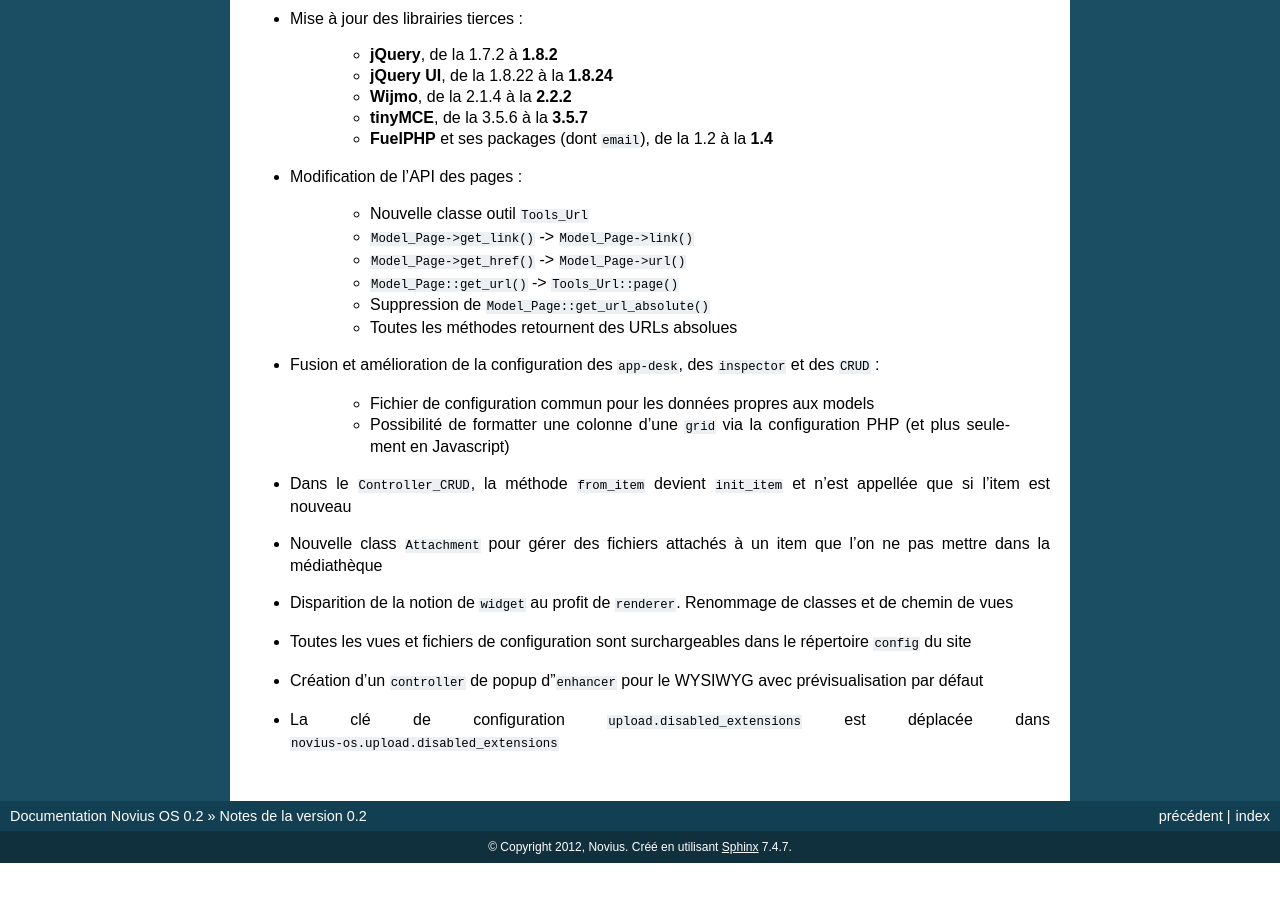
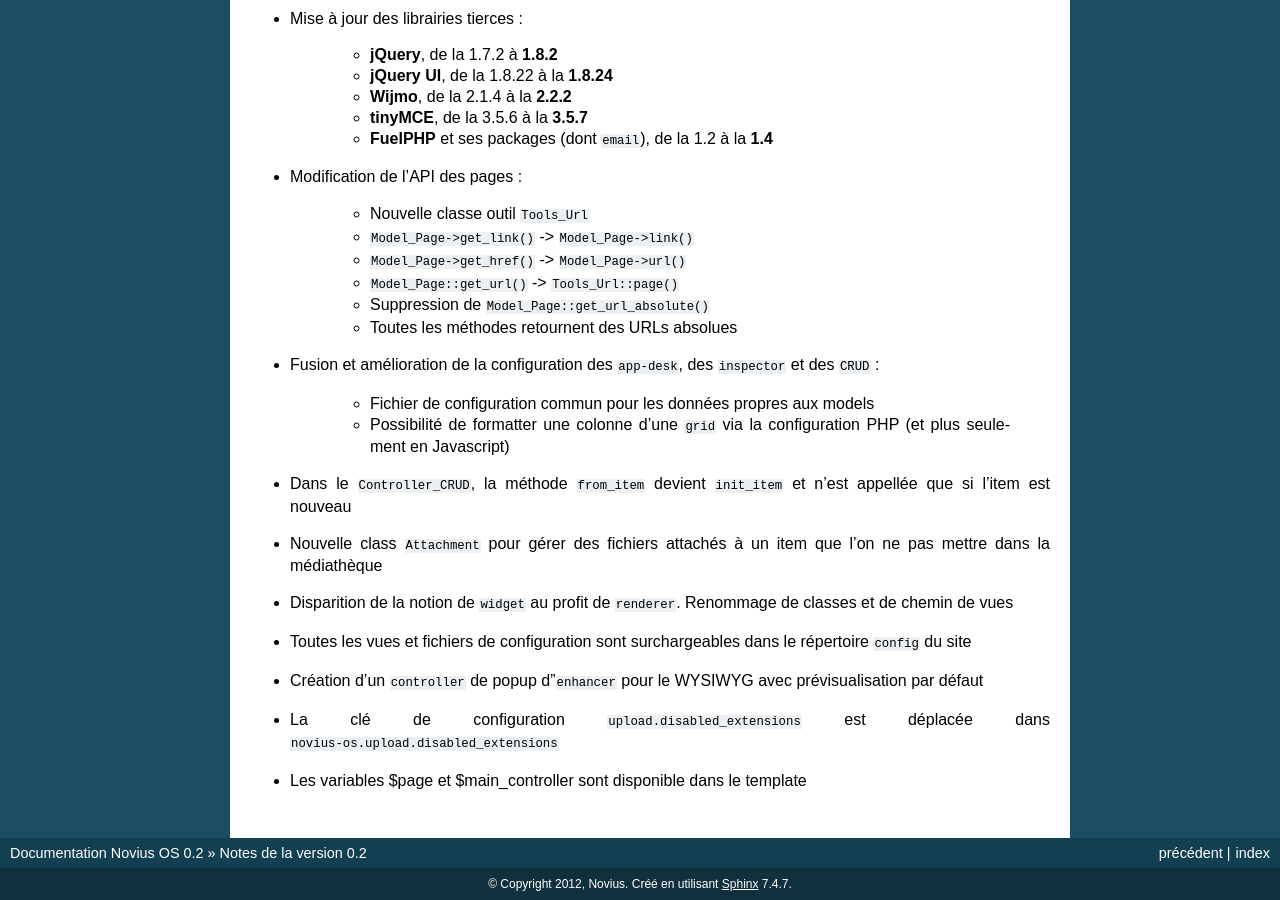
Before and after one commit to vrcAlbert/documentation-api, a Sphinx documentation site: the page built from source/release/0.2.rst, in a window 1280 px wide and 900 px high, scrolled down 681 px. Built offline with Sphinx 7.4.7, drawn with Linux system fonts in a browser that asks for light colours; before the commit the page ends 1544 px from its top, so only the background shows below that.

Commit message:
Update release doc

```diff
--- a/source/release/0.2.rst
+++ b/source/release/0.2.rst
@@ -51,3 +51,4 @@ Développeur
 * Toutes les vues et fichiers de configuration sont surchargeables dans le répertoire ``config`` du site
 * Création d'un ``controller`` de popup d'``enhancer`` pour le WYSIWYG avec prévisualisation par défaut
 * La clé de configuration ``upload.disabled_extensions`` est déplacée dans ``novius-os.upload.disabled_extensions``
+* Les variables $page et $main_controller sont disponible dans le template
```
